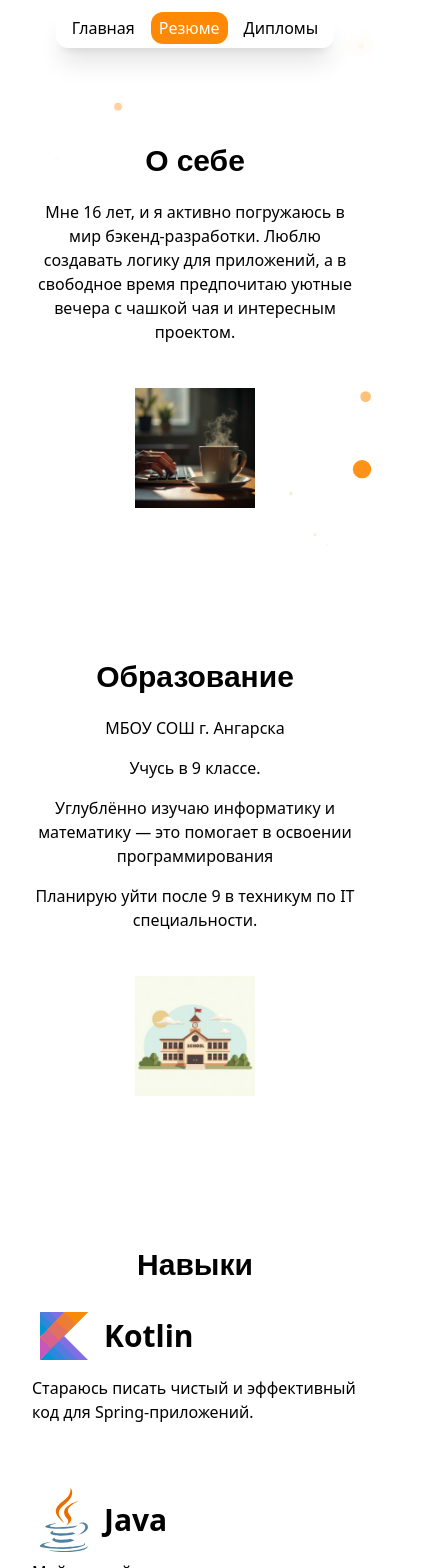
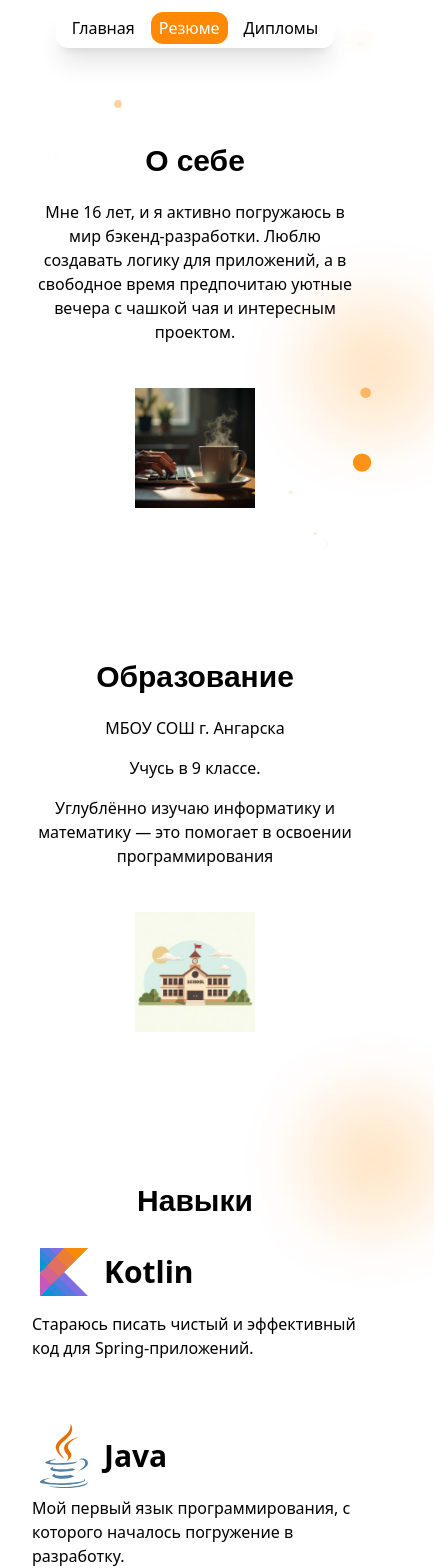
Before and after one commit to sqlerrorthing/school-project, a React (Vite) app: page /resume in a window 390 px wide. Shown: the top 1568 px of the page, 434 px wide, since content can reach past the window. Built offline with nearby package versions, Linux system fonts and the light colour scheme; a web font is replaced by a local one.

Commit message:
portfolio page changes

```diff
--- a/src/pages/Resume.jsx
+++ b/src/pages/Resume.jsx
@@ -1,11 +1,24 @@
 import clsx from 'clsx'
 
-const Skill = ({ name, icon, description }) => {
+const Skill = ({ name, icon, description, link }) => {
     return (
         <div className="flex flex-col">
-            <div className="flex gap-2 items-center">
+            <div
+                className="group cursor-pointer flex gap-2 items-center"
+                onClick={() => window.open(link, '_blank')}
+            >
                 <img src={`/assets/images/${icon}`} alt="" className="w-16 h-16" />
                 <span className="font-bold text-3xl">{name}</span>
+
+                <svg
+                    className="w-4 h-4 fill-black opacity-0 group-hover:opacity-100 transition-opacity duration-300"
+                    xmlns="http://www.w3.org/2000/svg"
+                    viewBox="0 0 500 500"
+                    width="500px"
+                    height="500px"
+                >
+                    <path d="M 443.3 56.684 L 443.3 354.286 C 443.334 369.555 426.863 379.144 413.604 371.566 C 408.507 368.632 404.983 363.605 403.944 357.846 L 403.636 354.286 L 403.588 129.055 C 403.588 127.578 402.004 126.621 400.69 127.353 C 400.572 127.424 400.421 127.542 400.314 127.66 L 90.565 437.482 C 83.798 444.279 73.133 445.251 65.246 439.798 L 62.536 437.482 C 55.736 430.717 54.767 420.05 60.22 412.163 L 62.536 409.419 L 372.204 99.67 C 373.279 98.629 372.819 96.843 371.387 96.43 C 371.232 96.382 371.044 96.346 370.842 96.346 L 145.695 96.346 C 136.104 96.346 127.91 89.545 126.169 80.11 L 125.863 76.48 C 125.863 66.734 132.863 58.658 142.098 56.954 L 145.729 56.684 L 443.3 56.684 Z" />
+                </svg>
             </div>
 
             <span className="mt-2 text-left">{description}</span>
@@ -20,7 +33,6 @@ const Block = ({
     right = false,
     particle = false,
     particle_direction = 'right-bottom',
-    particle_size = 30,
 }) => {
     return (
         <div className="flex gap-5 flex-wrap flex-col md:gap-0 md:grid md:grid-cols-2 mb-32">
@@ -30,11 +42,11 @@ const Block = ({
                     right ? 'md:order-2 md:text-right' : 'md:text-left',
                 )}
             >
-                <div className="w-full md:max-w-xl flex flex-col flex-wrap mx-auto rounded-2xl py-6 px-4 backdrop-blur-xl relative hover:md:-translate-x-4 hover:md:-translate-y-4 transition-transform md:shadow-2xl">
+                <div className="w-full md:max-w-xl flex flex-col flex-wrap mx-auto rounded-2xl py-6 px-4 backdrop-blur-xl relative hover:md:-translate-x-2 hover:md:-translate-y-2 transition-transform md:shadow-2xl">
                     {particle && (
                         <span
                             className={clsx(
-                                `none md:block absolute pointer-events-none -z-1 w-${particle_size} h-${particle_size} bg-accent/30 rounded-full blur-2xl animate-pulse`,
+                                `none md:block absolute pointer-events-none -z-1 w-30 h-30 bg-accent/30 rounded-full blur-2xl animate-pulse`,
                                 particle_direction === 'right-bottom' &&
                                     'bottom-0 right-0 translate-x-1/2 translate-y-1/2',
                                 particle_direction === 'left-top' &&
@@ -58,7 +70,7 @@ const Block = ({
                 <img
                     src={`/assets/images/${icon}`}
                     alt=""
-                    className="w-full max-w-30 md:max-w-64 h-auto hover:scale-125 transition-transform"
+                    className="w-full max-w-30 md:max-w-64 h-auto hover:scale-105 transition-transform"
                 />
             </div>
         </div>
@@ -110,29 +122,25 @@ export const Resume = () => {
                         Углублённо изучаю информатику и математику — это помогает в освоении
                         программирования
                     </span>
-                    <span>Планирую уйти после 9 в техникум по IT специальности.</span>
                 </div>
             </Block>
 
-            <Block
-                title="Навыки"
-                icon="rust.svg"
-                particle={true}
-                particle_direction="right-top"
-                particle_size={20}
-            >
+            <Block title="Навыки" icon="rust.svg" particle={true} particle_direction="right-top">
                 <div className="flex flex-wrap flex-col gap-16">
                     <Skill
+                        link="https://kotlinlang.com"
                         name="Kotlin"
                         icon="kotlin.svg"
                         description="Стараюсь писать чистый и эффективный код для Spring-приложений."
                     />
                     <Skill
+                        link="https://java.com"
                         name="Java"
                         icon="java.svg"
                         description="Мой первый язык программирования, с которого началось погружение в разработку."
                     />
                     <Skill
+                        link="https://spring.io"
                         name="Spring"
                         icon="springframework.svg"
                         description="Осваиваю создание REST API и работу с базами данных."
@@ -143,7 +151,7 @@ export const Resume = () => {
             <div className="text-3xl font-bold nunito md:text-6xl mx-auto flex flex-col items-center">
                 <span>Связаться со мной</span>
 
-                <div className="flex gap-8 flex-col mt-8">
+                <div className="flex flex-col sm:grid xl:grid-cols-2 gap-8 mt-8">
                     <ContactButton
                         name="Discord"
                         url="https://discord.com/users/1149990070682660944"
```
